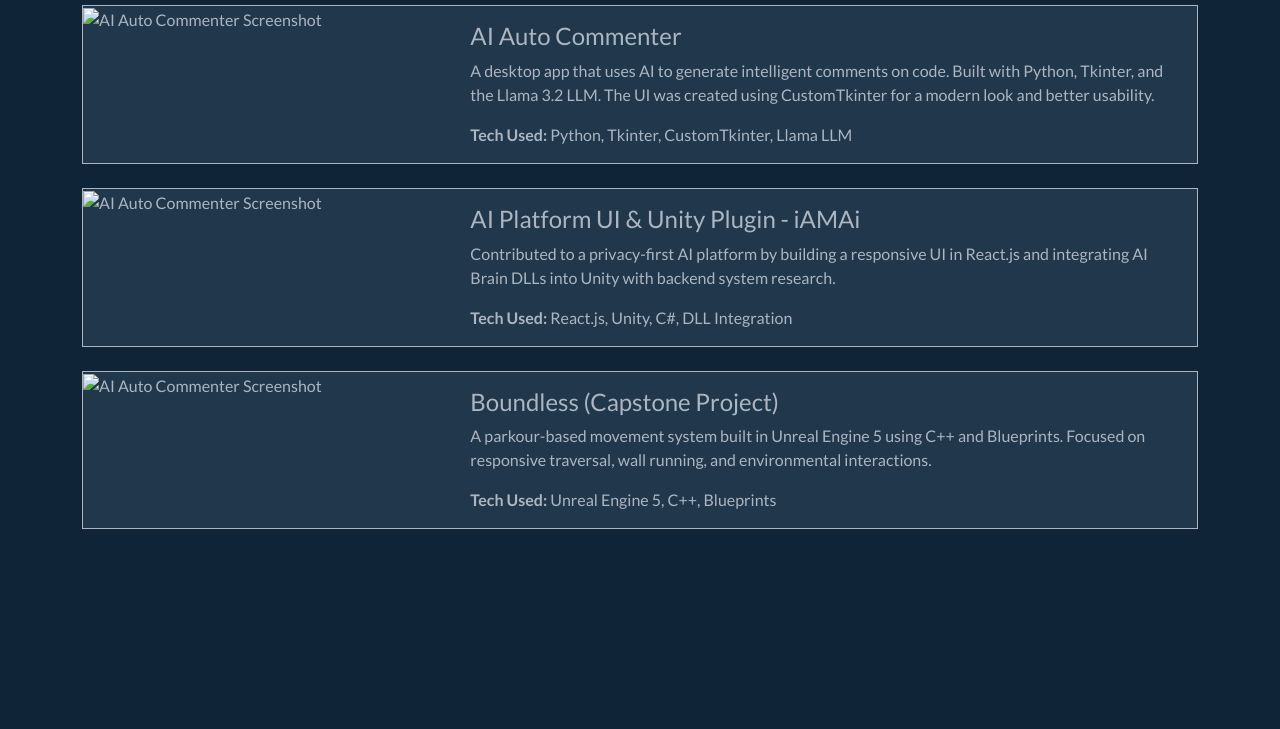
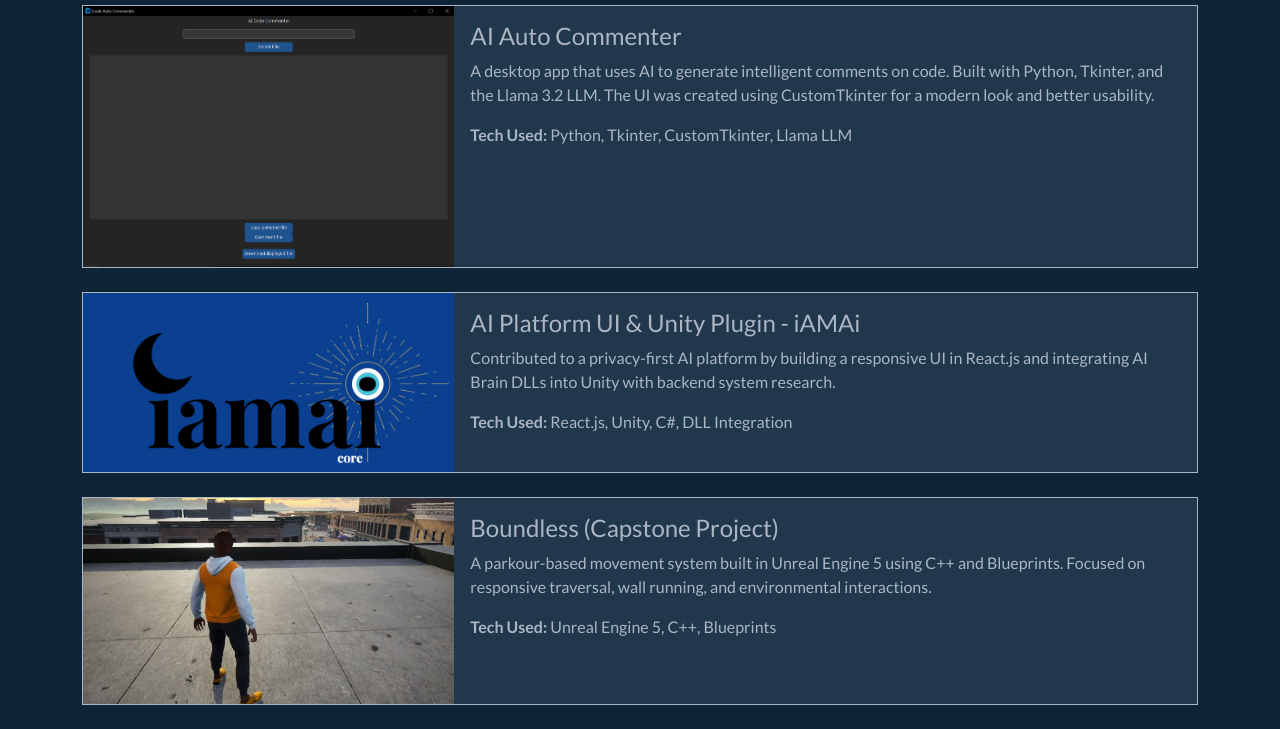
Before and after one commit to MikePerez2022/Portfolio, a plain HTML site: page portfolio.html in a window 1280 px wide. Shown: the part 155-884 px from the top of the page. Before the commit the page ends 800 px from the top, so only its background shows below. Drawn offline with nearby package versions, Linux system fonts and the light colour scheme.

Commit message:
fix bugs

```diff
--- a/portfolio.html
+++ b/portfolio.html
@@ -41,7 +41,7 @@
         <div class="card bg-dark border-light mb-4">
             <div class="row g-0">
                 <div class="col-md-4">
-                    <img src="MikePerez2022/Portfolio/images/AI.png" class="img-fluid rounded-start" alt="AI Auto Commenter Screenshot">
+                    <img src="images/AI.png" class="img-fluid rounded-start" alt="AI Auto Commenter Screenshot">
                 </div>
                 <div class="col-md-8">
                     <div class="card-body">
@@ -58,7 +58,7 @@
         <div class="card bg-dark border-light mb-4">
             <div class="row g-0">
                 <div class="col-md-4">
-                    <img src="MikePerez2022/Portfolio/images/iam.png" class="img-fluid rounded-start" alt="AI Auto Commenter Screenshot">
+                    <img src="images/iam.png" class="img-fluid rounded-start" alt="AI Auto Commenter Screenshot">
                 </div>
                 <div class="col-md-8">
                     <div class="card-body">
@@ -75,7 +75,7 @@
         <div class="card bg-dark border-light mb-4">
             <div class="row g-0">
                 <div class="col-md-4">
-                    <img src="MikePerez2022/Portfolio/images/pk.png" class="img-fluid rounded-start" alt="AI Auto Commenter Screenshot">
+                    <img src="images/pk.png" class="img-fluid rounded-start" alt="AI Auto Commenter Screenshot">
                 </div>
                 <div class="col-md-8">
                     <div class="card-body">
```
